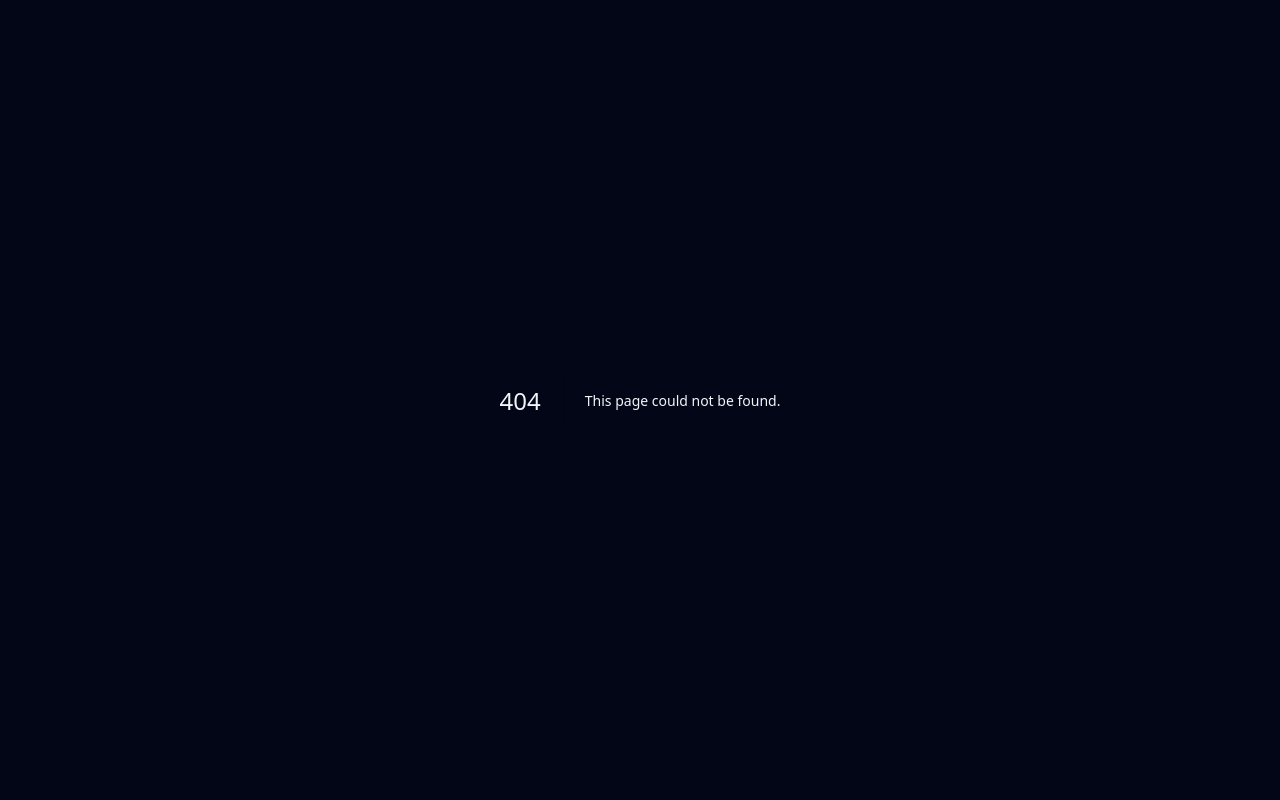
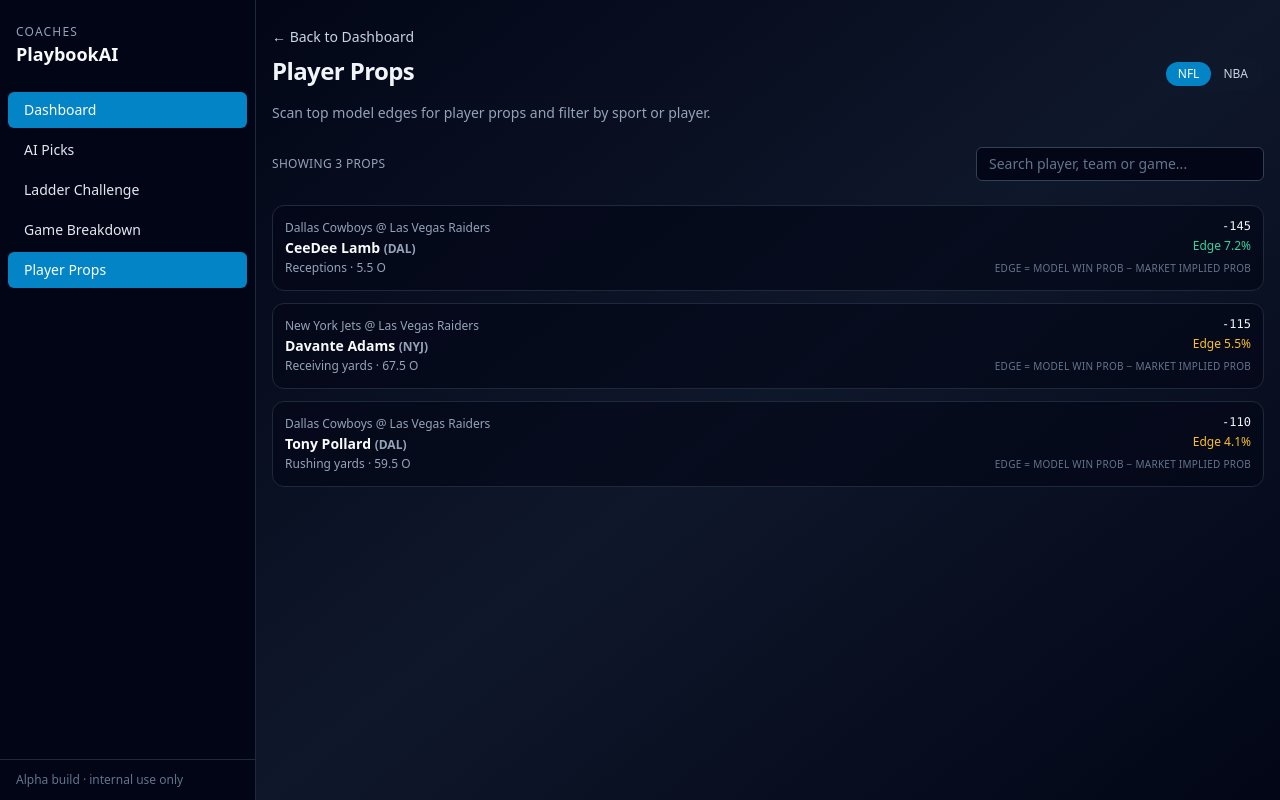
Before and after one commit to seanhockey19-coder/playbookai2.0, a Next.js app: page /dashboard/player-props in a window 1280 px wide. Before the commit this address had no page. Built offline with nearby package versions, Linux system fonts and the light colour scheme.

Commit message:
Create PlayerPropsPage component with mock data

```diff
--- /dev/null
+++ b/app/dashboard/player-props/page.tsx
@@ -0,0 +1,208 @@
+// app/dashboard/player-props/page.tsx
+"use client";
+
+import Link from "next/link";
+import { useMemo, useState } from "react";
+
+type Sport = "nfl" | "nba";
+
+interface PlayerProp {
+  id: string;
+  sport: Sport;
+  game: string;
+  player: string;
+  team: string;
+  market: string;
+  line: string;
+  odds: number; // American
+  edge: number; // %
+}
+
+const MOCK_PROPS: PlayerProp[] = [
+  {
+    id: "nfl-lamb-rec",
+    sport: "nfl",
+    game: "Dallas Cowboys @ Las Vegas Raiders",
+    player: "CeeDee Lamb",
+    team: "DAL",
+    market: "Receptions",
+    line: "5.5 O",
+    odds: -145,
+    edge: 7.2,
+  },
+  {
+    id: "nfl-adams-rec",
+    sport: "nfl",
+    game: "New York Jets @ Las Vegas Raiders",
+    player: "Davante Adams",
+    team: "NYJ", // <- updated team so he's no longer shown as a Raider
+    market: "Receiving yards",
+    line: "67.5 O",
+    odds: -115,
+    edge: 5.5,
+  },
+  {
+    id: "nfl-pollard-rush",
+    sport: "nfl",
+    game: "Dallas Cowboys @ Las Vegas Raiders",
+    player: "Tony Pollard",
+    team: "DAL",
+    market: "Rushing yards",
+    line: "59.5 O",
+    odds: -110,
+    edge: 4.1,
+  },
+  {
+    id: "nba-curry-pts",
+    sport: "nba",
+    game: "Golden State Warriors @ Phoenix Suns",
+    player: "Stephen Curry",
+    team: "GSW",
+    market: "Points",
+    line: "27.5 O",
+    odds: -120,
+    edge: 6.3,
+  },
+  {
+    id: "nba-tatum-pts",
+    sport: "nba",
+    game: "Boston Celtics @ New York Knicks",
+    player: "Jayson Tatum",
+    team: "BOS",
+    market: "Points",
+    line: "25.5 O",
+    odds: -118,
+    edge: 4.9,
+  },
+  {
+    id: "nba-haliburton-ast",
+    sport: "nba",
+    game: "Indiana Pacers @ Chicago Bulls",
+    player: "Tyrese Haliburton",
+    team: "IND",
+    market: "Assists",
+    line: "8.5 O",
+    odds: -130,
+    edge: 7.8,
+  },
+];
+
+export default function PlayerPropsPage() {
+  const [sport, setSport] = useState<Sport>("nfl");
+  const [search, setSearch] = useState("");
+
+  const filtered = useMemo(() => {
+    return MOCK_PROPS.filter((p) => {
+      if (p.sport !== sport) return false;
+      if (!search.trim()) return true;
+      const q = search.toLowerCase();
+      return (
+        p.player.toLowerCase().includes(q) ||
+        p.team.toLowerCase().includes(q) ||
+        p.game.toLowerCase().includes(q)
+      );
+    }).sort((a, b) => b.edge - a.edge);
+  }, [sport, search]);
+
+  return (
+    <div className="space-y-6">
+      {/* Header */}
+      <div className="flex items-center justify-between gap-4">
+        <div>
+          <Link
+            href="/dashboard"
+            className="inline-flex items-center text-sm text-slate-300 hover:text-slate-100 mb-2"
+          >
+            ← Back to Dashboard
+          </Link>
+          <h1 className="text-2xl font-semibold tracking-tight">Player Props</h1>
+          <p className="text-sm text-slate-400">
+            Scan top model edges for player props and filter by sport or player.
+          </p>
+        </div>
+
+        <div className="inline-flex items-center rounded-full bg-slate-900 p-1 text-xs font-medium">
+          <button
+            onClick={() => setSport("nfl")}
+            className={`px-3 py-1 rounded-full ${
+              sport === "nfl" ? "bg-sky-600 text-white" : "text-slate-300"
+            }`}
+          >
+            NFL
+          </button>
+          <button
+            onClick={() => setSport("nba")}
+            className={`px-3 py-1 rounded-full ${
+              sport === "nba" ? "bg-emerald-500 text-white" : "text-slate-300"
+            }`}
+          >
+            NBA
+          </button>
+        </div>
+      </div>
+
+      {/* Filters */}
+      <div className="flex flex-col gap-3 sm:flex-row sm:items-center sm:justify-between">
+        <div className="text-xs uppercase tracking-wide text-slate-400">
+          Showing {filtered.length} props
+        </div>
+        <div className="flex gap-2">
+          <input
+            value={search}
+            onChange={(e) => setSearch(e.target.value)}
+            placeholder="Search player, team or game..."
+            className="w-full sm:w-72 rounded-md border border-slate-700 bg-slate-950 px-3 py-1.5 text-sm text-slate-100 placeholder:text-slate-500 focus:outline-none focus:ring-1 focus:ring-sky-500"
+          />
+        </div>
+      </div>
+
+      {/* Props list */}
+      <div className="space-y-3">
+        {filtered.map((prop) => (
+          <div
+            key={prop.id}
+            className="rounded-xl border border-slate-800 bg-slate-950/60 p-3 text-sm flex flex-col gap-2 sm:flex-row sm:items-center sm:justify-between"
+          >
+            <div className="space-y-0.5">
+              <div className="text-xs text-slate-400">{prop.game}</div>
+              <div className="font-semibold">
+                {prop.player}{" "}
+                <span className="text-xs text-slate-400">({prop.team})</span>
+              </div>
+              <div className="text-xs text-slate-400">
+                {prop.market} · {prop.line}
+              </div>
+            </div>
+
+            <div className="text-right space-y-1">
+              <div className="font-mono text-xs text-slate-100">
+                {prop.odds > 0 ? "+" : ""}
+                {prop.odds}
+              </div>
+              <div
+                className={`text-xs ${
+                  prop.edge >= 6
+                    ? "text-emerald-400"
+                    : prop.edge >= 4
+                    ? "text-amber-400"
+                    : "text-slate-300"
+                }`}
+              >
+                Edge {prop.edge.toFixed(1)}%
+              </div>
+              <div className="text-[10px] uppercase tracking-wide text-slate-500">
+                Edge = model win prob − market implied prob
+              </div>
+            </div>
+          </div>
+        ))}
+
+        {filtered.length === 0 && (
+          <div className="rounded-lg border border-dashed border-slate-700 p-6 text-center text-sm text-slate-400">
+            No props match your filters yet. Try clearing the search or switching sports.
+          </div>
+        )}
+      </div>
+    </div>
+  );
+}
```
